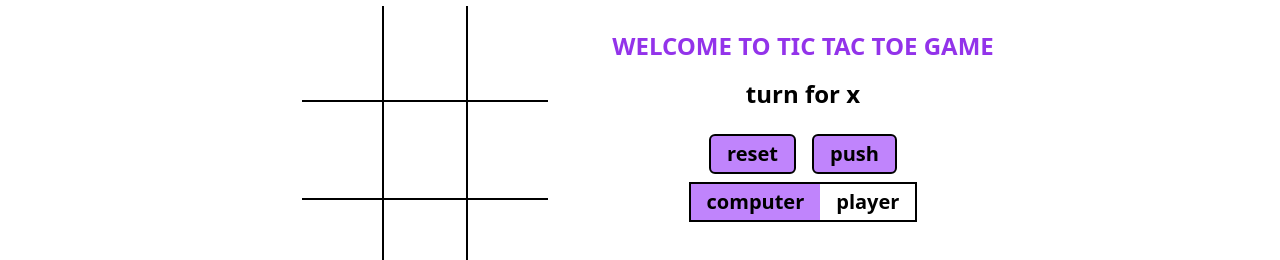
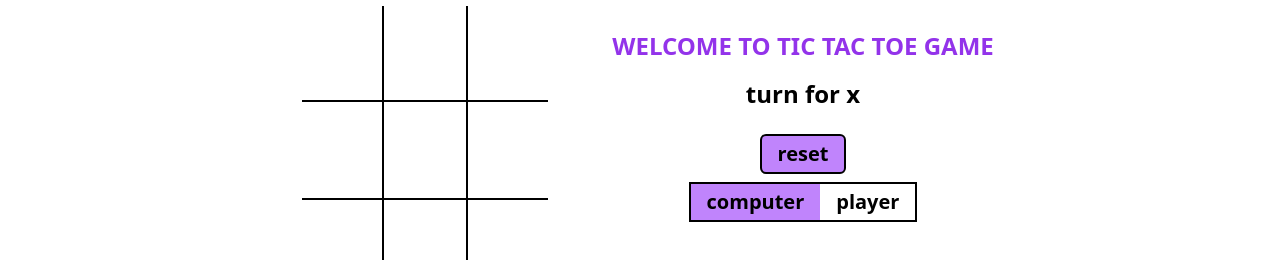
Before and after one commit to ritesh1712/tictactoe.github.io, a website: page index.html in a window 1280 px wide. Shown: the part 62-322 px from the top of the page. Drawn offline with Linux system fonts and the light colour scheme.

Commit message:
Update index.html

```diff
--- a/index.html
+++ b/index.html
@@ -33,7 +33,7 @@
         </div>
         <div class="flex justify-center items-center">
             <button class="bg-purple-400 hover:bg-purple-500 py-1 px-4 text-xl rounded-md border-2 border-black m-2" id="reset">reset</button>
-            <button class="bg-purple-400 hover:bg-purple-500 py-1 px-4 text-xl rounded-md border-2 border-black m-2">push</button>
+<!--             <button class="bg-purple-400 hover:bg-purple-500 py-1 px-4 text-xl rounded-md border-2 border-black m-2">push</button> -->
         </div>
         <div class="flex justify-center items-center font-semibold">
             <button class="bg-purple-400  py-1 px-4 text-xl  border-2 border-black border-r-0 transition-all duration-1000 ease-in-out" id="computer">computer</button>
```
